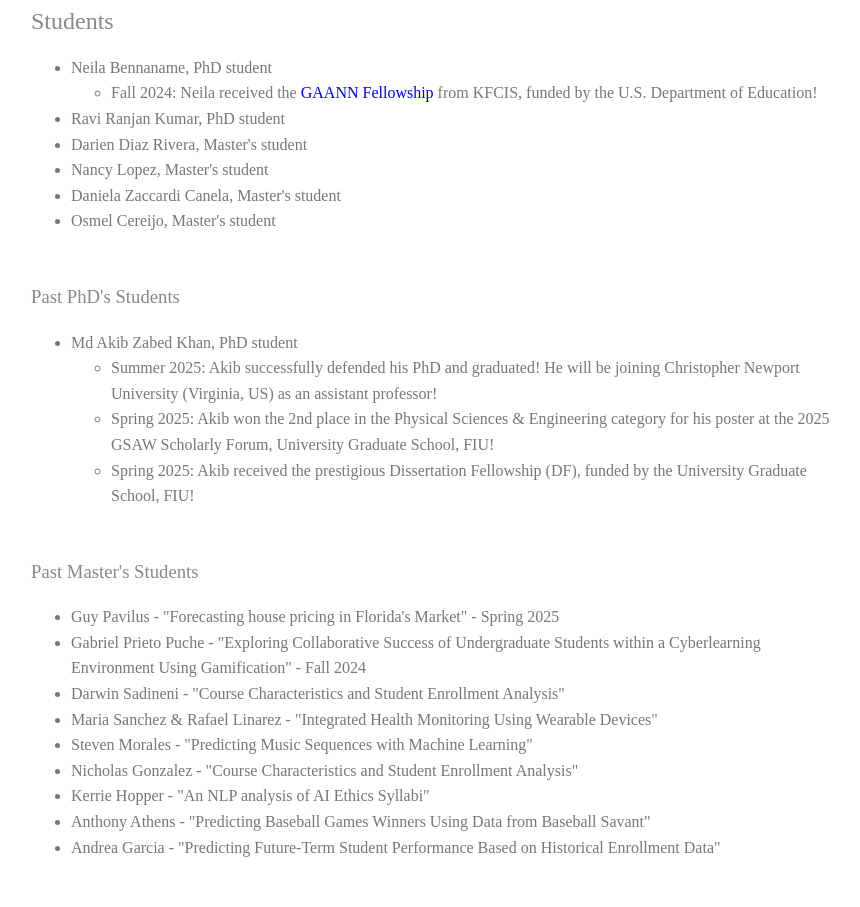
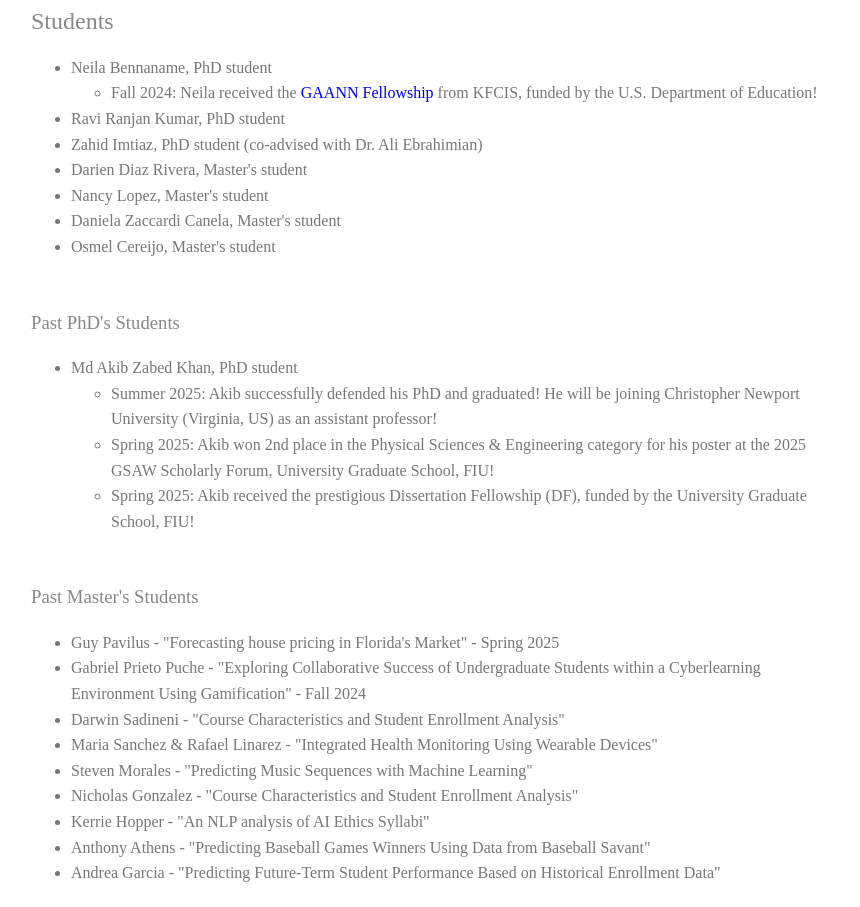
Before and after one commit to apolyzou123/apolyzou, a plain HTML site: page index.html in a window 1280 px wide. Shown: the part 820-1727 px from the top of the page, without its empty margins (209-1069 px from the left). Drawn offline with Linux system fonts and the light colour scheme.

Commit message:
Updating Akib's website and Zahid

```diff
--- a/index.html
+++ b/index.html
@@ -181,6 +181,7 @@
 						<li>Fall 2024: Neila received the <a href="https://www.cis.fiu.edu/gaann/">GAANN Fellowship</a> from KFCIS, funded by the U.S. Department of Education!</li>
 					</ul>
 					<li>Ravi Ranjan Kumar, PhD student</li>
+					<li>Zahid Imtiaz, PhD student (co-advised with Dr. Ali Ebrahimian)</li>
 					<li>Darien Diaz Rivera, Master's student</li>
 					<li>Nancy Lopez, Master's student</li>
 					<li>Daniela Zaccardi Canela, Master's student</li>
@@ -190,10 +191,10 @@
 		<h3 class="content-subhead">Past PhD's Students</h3>
 			<div class="students">
 				<ul>
-					<li>Md Akib Zabed Khan, PhD student</li>
+					<li><a href=https://akibzabedkhan.github.io/></a>Md Akib Zabed Khan, PhD student</li>
 					<ul>
 						<li>Summer 2025: Akib successfully defended his PhD and graduated! He will be joining Christopher Newport University (Virginia, US) as an assistant professor!</li>
-						<li>Spring 2025: Akib won the 2nd place in the Physical Sciences & Engineering category for his poster at the 2025 GSAW Scholarly Forum, University Graduate School, FIU!</li>
+						<li>Spring 2025: Akib won 2nd place in the Physical Sciences & Engineering category for his poster at the 2025 GSAW Scholarly Forum, University Graduate School, FIU!</li>
 						<li>Spring 2025: Akib received the prestigious Dissertation Fellowship (DF), funded by the University Graduate School, FIU!</li>
 					</ul>
 				</ul>
```
